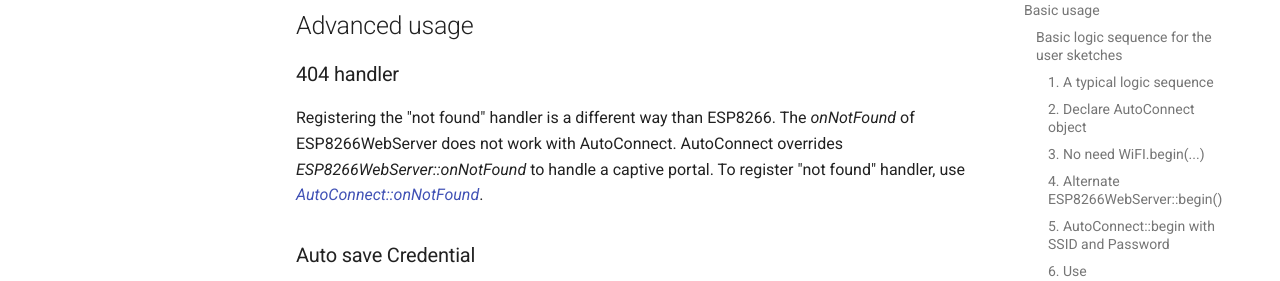
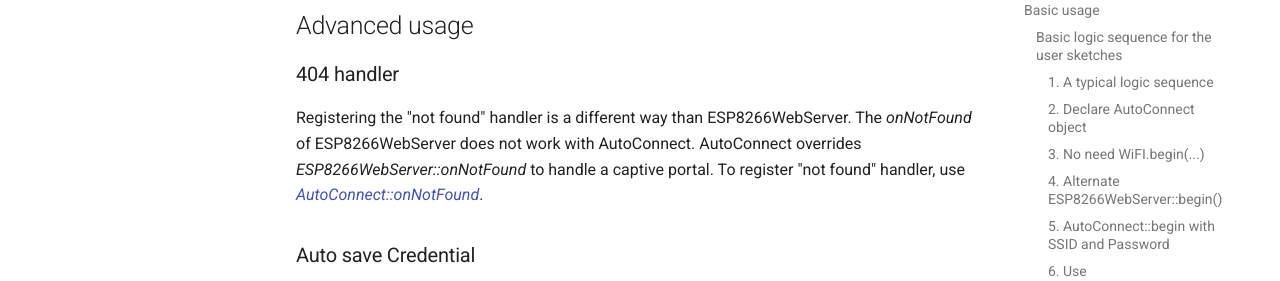
Before and after one commit to Hieromon/AutoConnect, an MkDocs documentation site: the page built from mkdocs/usage.md, in a window 1280 px wide and 900 px high, scrolled down 3692 px. Shown: the part 152-433 px from the top of the window. Built offline with MkDocs 1.6.1 and Material for MkDocs 9.7.7, drawn with Linux system fonts in a browser that asks for light colours; comment, search, counter and statistics services are not loaded; old or Windows-style settings are respelled for this version of MkDocs.

Commit message:
Fix mior mistype

```diff
--- a/docs/usage/index.html
+++ b/docs/usage/index.html
@@ -975,7 +975,7 @@
 </div>
 <h2 id="advanced-usage">Advanced usage<a class="headerlink" href="#advanced-usage" title="Permanent link">&para;</a></h2>
 <h3 id="404-handler"><i class="fa fa-caret-right"></i> 404 handler<a class="headerlink" href="#404-handler" title="Permanent link">&para;</a></h3>
-<p>Registering the "not found" handler is a different way than ESP8266. The <em>onNotFound</em> of ESP8266WebServer does not work with AutoConnect. AutoConnect overrides <em>ESP8266WebServer::onNotFound</em> to handle a captive portal. To register "not found" handler, use <a href="../api/index.html#onnotfound"><em>AutoConnect::onNotFound</em></a>.</p>
+<p>Registering the "not found" handler is a different way than ESP8266WebServer. The <em>onNotFound</em> of ESP8266WebServer does not work with AutoConnect. AutoConnect overrides <em>ESP8266WebServer::onNotFound</em> to handle a captive portal. To register "not found" handler, use <a href="../api/index.html#onnotfound"><em>AutoConnect::onNotFound</em></a>.</p>
 <h3 id="auto-save-credential"><i class="fa fa-caret-right"></i> Auto save Credential<a class="headerlink" href="#auto-save-credential" title="Permanent link">&para;</a></h3>
 <p>By default, AutoConnect saves the credentials of the established connection in EEPROM. You can disable it with the <a href="../api/index.html#autosave"><strong>autoSave</strong></a> parameter specified by <a href="../api/index.html#autoconnectconfig"><strong>AutoConnectConfig</strong></a>.</p>
 <div class="codehilite"><pre><span></span><span class="n">AutoConnect</span>       <span class="n">Portal</span><span class="p">;</span>
--- a/mkdocs/usage.md
+++ b/mkdocs/usage.md
@@ -108,7 +108,7 @@
 
 ### <i class="fa fa-caret-right"></i> 404 handler
 
-Registering the "not found" handler is a different way than ESP8266. The *onNotFound* of ESP8266WebServer does not work with AutoConnect. AutoConnect overrides *ESP8266WebServer::onNotFound* to handle a captive portal. To register "not found" handler, use [*AutoConnect::onNotFound*](api.md#onnotfound).
+Registering the "not found" handler is a different way than ESP8266WebServer. The *onNotFound* of ESP8266WebServer does not work with AutoConnect. AutoConnect overrides *ESP8266WebServer::onNotFound* to handle a captive portal. To register "not found" handler, use [*AutoConnect::onNotFound*](api.md#onnotfound).
 
 ### <i class="fa fa-caret-right"></i> Auto save Credential
 
```
Also changed, not shown: docs/search/search_index.json.
